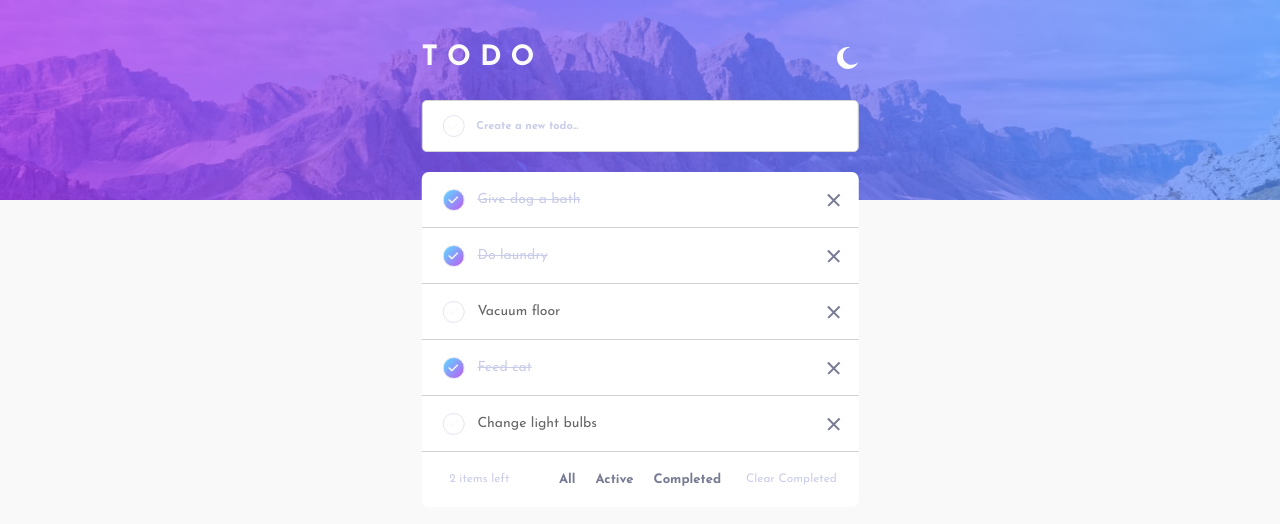
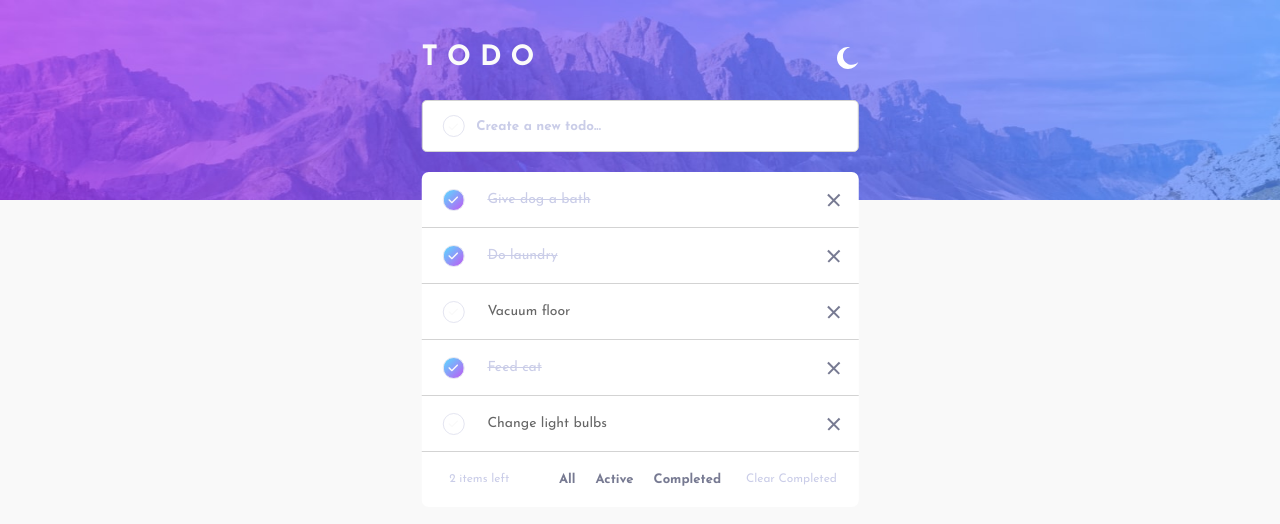
Before and after one commit to vasilemidrigan/tasko, a React (Create React App) app: page / in a window 1280 px wide. Shown: the top 524 px of the page. Built offline with nearby package versions, Linux system fonts and the light colour scheme.

Commit message:
1. Improve added task and new task input field text stylings

```diff
--- a/src/styles/todo.scss
+++ b/src/styles/todo.scss
@@ -15,11 +15,13 @@
       flex-direction: row-reverse;
       &__task {
         max-width: 90%;
-        word-wrap: normal;
         white-space: initial;
         margin-left: 0.9375rem;
         p {
+          word-wrap: normal;
+          text-align: left;
           max-width: 230px;
+          margin: 10px;
         }
       }
     }
--- a/src/styles/todoform.scss
+++ b/src/styles/todoform.scss
@@ -6,17 +6,20 @@
   border-radius: 5px;
   font-size: 0.8em;
   &__form {
+    width: 100%;
     margin-left: 20px;
     & label {
       @include display-flex(unset, center);
     }
-  }
-  // Create new todo input field
-  &__form__input {
-    margin-left: 10px;
-
-    &::placeholder {
-      color: $light-grayish-blue;
+    // Create new todo field
+    &__input {
+      margin-left: 10px;
+      font-size: 1.2em;
+      color: $very-dark-grayish-blue;
+      width: 85%;
+      &::placeholder {
+        color: $light-grayish-blue;
+      }
     }
   }
 }
--- a/src/styles/variables.scss
+++ b/src/styles/variables.scss
@@ -23,7 +23,7 @@ $very-dark-desaturated-blue: hsl(235, 24%, 19%);
 $light-grayish-blue: hsl(234, 39%, 85%);
 $light-grayish-blue-hover: hsl(236, 33%, 92%);
 $dark-grayish-blue: hsl(234, 11%, 52%);
-$very-dark-grayish-blue: hsl(233, 14%, 35%);
+$very-dark-grayish-blue-dt: hsl(233, 14%, 35%);
 $very-dark-grayish-blue: hsl(237, 14%, 26%);
 
 // Fonts
```
